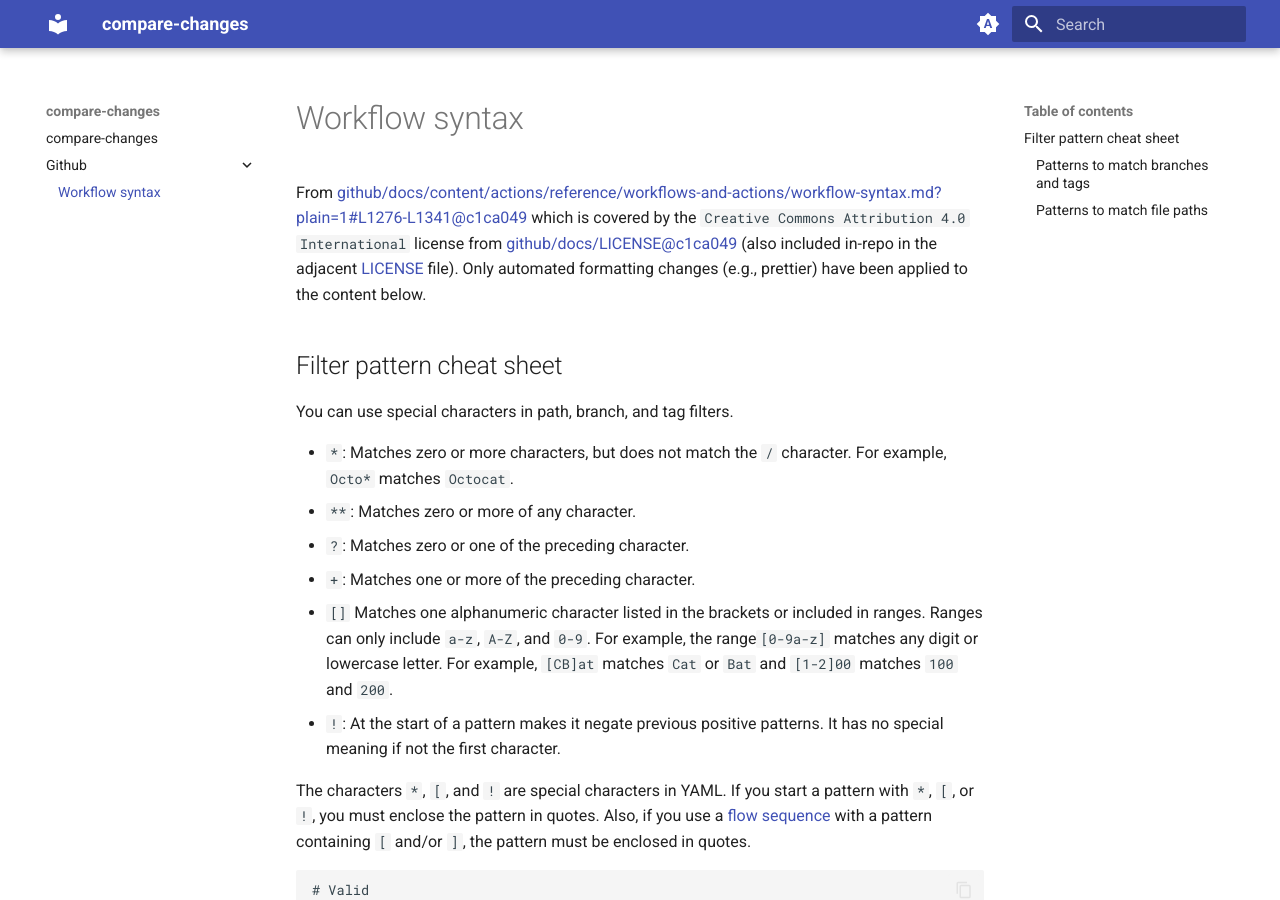
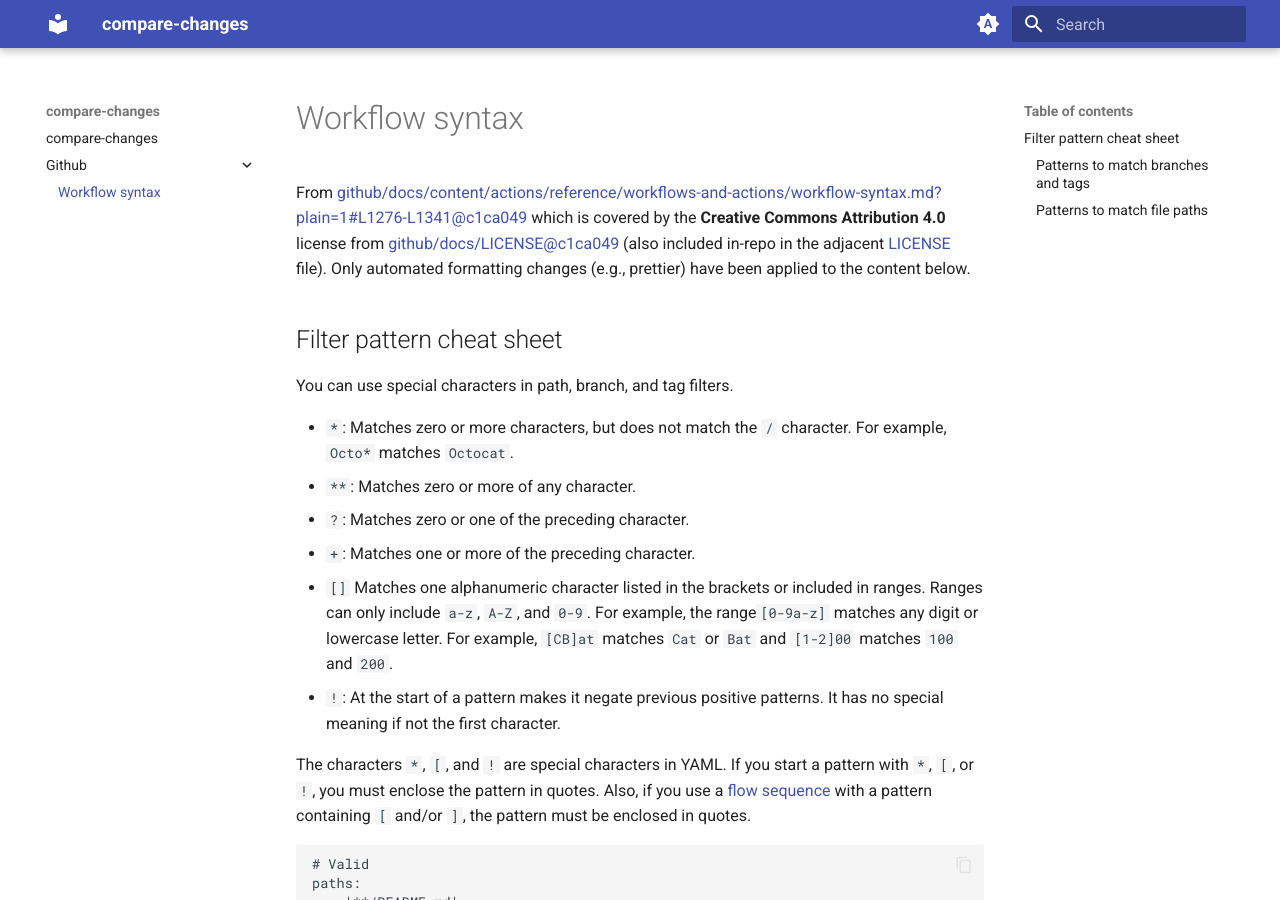
Before and after one commit to anttiharju/compare-changes, an MkDocs documentation site: the page built from docs/github/workflow_syntax.md, in a window 1280 px wide and 900 px high. Built offline with MkDocs 1.6.1 and Material for MkDocs 9.7.7, drawn with Linux system fonts in a browser that asks for light colours.

Commit message:
Give attribution

```diff
--- a/docs/github/workflow_syntax.md
+++ b/docs/github/workflow_syntax.md
@@ -1,6 +1,6 @@
 # Workflow syntax
 
-From [github/docs/content/actions/reference/workflows-and-actions/workflow-syntax.md?plain=1#L1276-L1341@c1ca049](https://github.com/github/docs/blob/c1ca049106639bc87381aa16e40e35f743928246/content/actions/reference/workflows-and-actions/workflow-syntax.md?plain=1#L1276-L1341) which is covered by the `Creative Commons Attribution 4.0 International` license from [github/docs/LICENSE@c1ca049](https://github.com/github/docs/blob/c1ca049106639bc87381aa16e40e35f743928246/LICENSE) (also included in-repo in the adjacent [LICENSE](./LICENSE) file). Only automated formatting changes (e.g., prettier) have been applied to the content below.
+From [github/docs/content/actions/reference/workflows-and-actions/workflow-syntax.md?plain=1#L1276-L1341@c1ca049](https://github.com/github/docs/blob/c1ca049106639bc87381aa16e40e35f743928246/content/actions/reference/workflows-and-actions/workflow-syntax.md?plain=1#L1276-L1341) which is covered by the **Creative Commons Attribution 4.0** license from [github/docs/LICENSE@c1ca049](https://github.com/github/docs/blob/c1ca049106639bc87381aa16e40e35f743928246/LICENSE) (also included in-repo in the adjacent [LICENSE](./LICENSE) file). Only automated formatting changes (e.g., prettier) have been applied to the content below.
 
 ## Filter pattern cheat sheet
 
```
Also changed, not shown: README.md (+1 -1 lines), .github/README.md.
